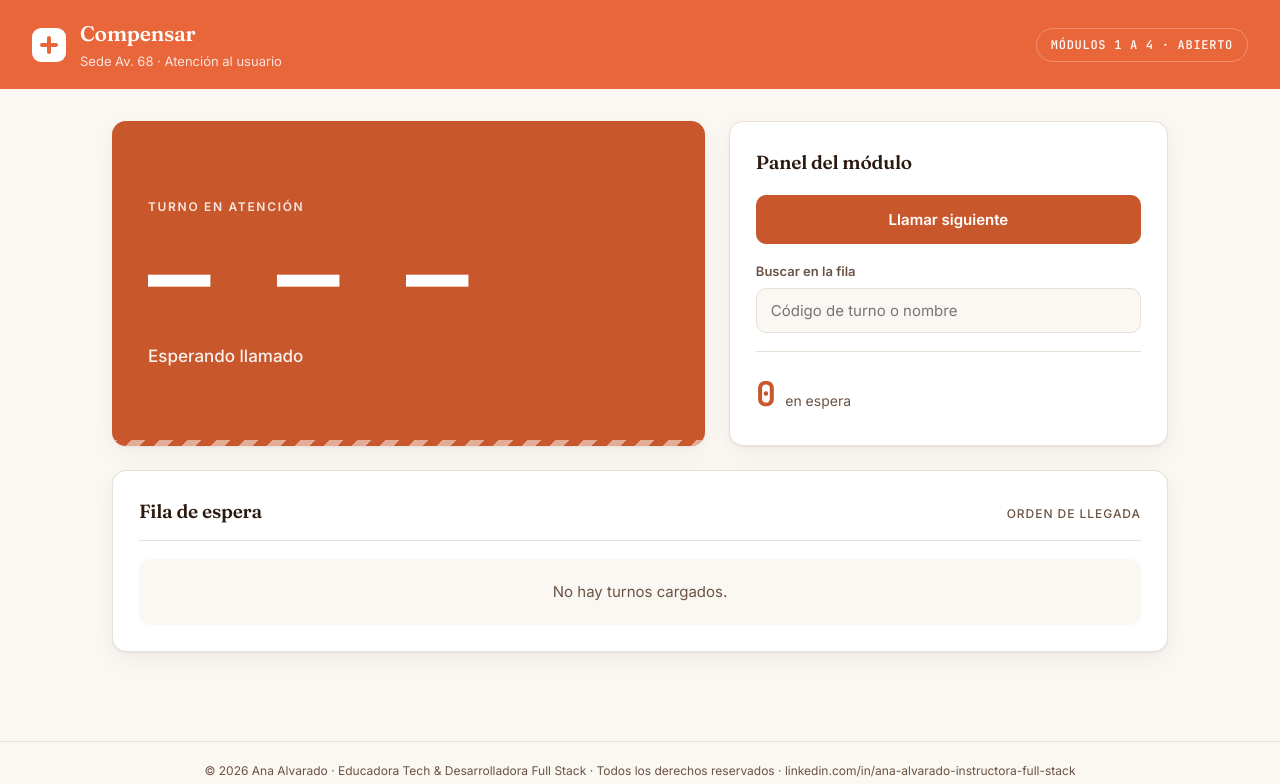
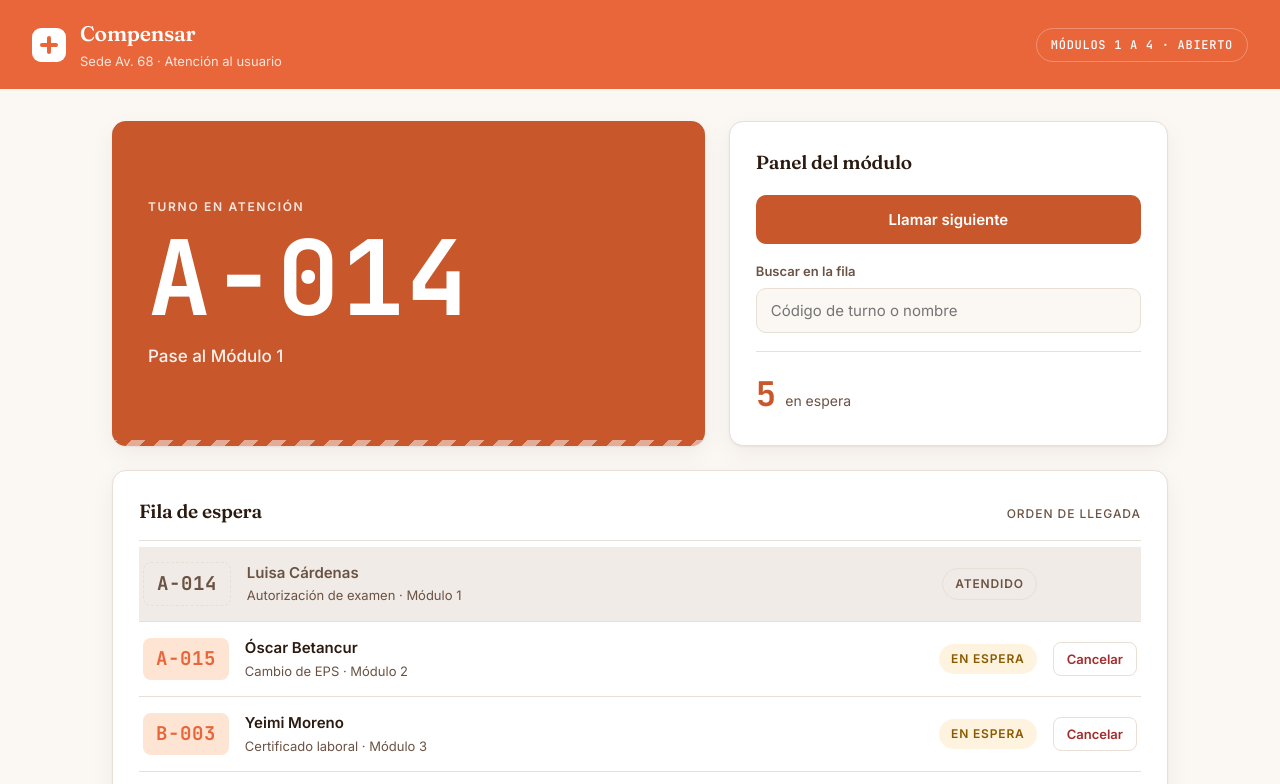
Before and after one commit to AnaMariaAlvaradoM/Lab_EventosJS_CH15, a website: page tablero/index.html in a window 1280 px wide. Both pictures are taken after a click on the button "Llamar siguiente". Shown: the top 784 px of the page. Drawn offline with Linux system fonts and the light colour scheme.

Commit message:
chore(app.js): add exc from 1 to 6

```diff
--- a/tablero/app.js
+++ b/tablero/app.js
@@ -28,7 +28,13 @@ const turnos = [
 //   buscador · contadorFila · mensajeVacio
 // ============================================================
 
-// Tu código aquí
+const visorNumero = document.getElementById("visorNumero");
+const visorModulo = document.getElementById("visorModulo");
+const listaEspera = document.getElementById("listaEspera");
+const btnLlamar = document.getElementById("btnLlamar");
+const buscador = document.getElementById("buscador");
+const contadorFila = document.getElementById("contadorFila");
+const mensajeVacio = document.getElementById("mensajeVacio");
 
 // ============================================================
 // Ejercicio 02 · pintarFila(): del arreglo a la pantalla
@@ -49,7 +55,57 @@ const turnos = [
 //   mensajeVacio.hidden = turnos.length > 0;
 // ============================================================
 
-// Tu código aquí
+function pintarFila(){
+
+listaEspera.innerHTML = "";
+
+const fragment = new DocumentFragment();
+
+
+for(let turno of turnos){
+  const li = document.createElement("li");
+  li.classList.add("turno");
+  li.dataset.codigo = turno.codigo;
+  li.dataset.modulo = turno.modulo;
+  li.dataset.nombre = turno.nombre;
+  if(!turno.atendido){
+
+      li.innerHTML =`
+        <span class = "turno__codigo">${turno.codigo}</span>
+        <div class = "turno__datos">
+          <p class = "turno__nombre">${turno.nombre}</p>
+          <p class = "turno__tramite">${turno.tramite} · ${turno.modulo}</p>
+        </div>
+        <span class = "turno__estado">En espera</span>
+        <button class="turno__cancelar" data-accion = "cancelar">Cancelar</button>
+      `
+
+  }else{
+      li.innerHTML =`
+        <span class = "turno__codigo">${turno.codigo}</span>
+        <div class = "turno__datos">
+          <p class = "turno__nombre">${turno.nombre}</p>
+          <p class = "turno__tramite">${turno.tramite} · ${turno.modulo}</p>
+        </div>
+        <span class = "turno__estado">Atendido</span>
+        <button class="turno__cancelar" data-accion = "cancelar">Cancelar</button>`
+
+      li.classList.add("turno--atendido");
+  }
+  fragment.appendChild(li);
+}
+
+//   - guarda en cada <li> el código, el módulo y el nombre del
+//     turno con dataset (data-codigo, data-modulo, data-nombre);
+//   - crea un <button class="turno__cancelar">Cancelar</button>
+//     con dataset.accion = "cancelar" y agrégalo al <li>.
+
+  mensajeVacio.hidden = turnos.length > 0;
+  listaEspera.appendChild(fragment);
+  actualizarContador();
+}
+
+pintarFila();
 
 // ============================================================
 // Ejercicio 03 · Llamar al siguiente (evento click)
@@ -62,7 +118,29 @@ const turnos = [
 // Conéctala al botón con addEventListener("click", ...).
 // ============================================================
 
-// Tu código aquí
+function llamarSiguiente(){
+
+  let atendioAlguien = false;
+
+  for(let turno of turnos){
+    if(!turno.atendido){
+      turno.atendido = true;
+      visorNumero.textContent = `${turno.codigo}`;
+      visorModulo.textContent = `Pase al ${turno.modulo}`;
+      pintarFila();
+      atendioAlguien = true;
+      break;
+    }
+  }
+
+  if(!atendioAlguien){
+    visorNumero.textContent = "— — —";
+    visorModulo.textContent = "No hay turnos en espera.";
+  }
+
+}
+
+btnLlamar.addEventListener("click",llamarSiguiente);
 
 // ============================================================
 // Ejercicio 04 · Estados con classList
@@ -72,7 +150,7 @@ const turnos = [
 // "Atendido" en vez de "En espera".
 // ============================================================
 
-// (Este ejercicio se resuelve dentro de pintarFila, arriba)
+
 
 // ============================================================
 // Ejercicio 05 · El contador
@@ -82,19 +160,19 @@ const turnos = [
 // contador. Llámala al final de pintarFila.
 // ============================================================
 
-// Tu código aquí
+function actualizarContador(){
+  const contador = document.querySelectorAll("li:not(.turno--atendido)"); //Toca hacer una discriminacion con la pseudo clase :not() pa traer todos los elementos que no tengan X clase
+  contadorFila.textContent = `${contador.length}`;
+}
 
 // ============================================================
 // Ejercicio 06 · Datos escondidos con dataset y el botón Cancelar
 // ============================================================
 // Dentro de pintarFila:
-//   - guarda en cada <li> el código, el módulo y el nombre del
-//     turno con dataset (data-codigo, data-modulo, data-nombre);
-//   - crea un <button class="turno__cancelar">Cancelar</button>
-//     con dataset.accion = "cancelar" y agrégalo al <li>.
+
 // ============================================================
 
-// (Este ejercicio se resuelve dentro de pintarFila, arriba)
+
 
 // ============================================================
 // Ejercicio 07 · Cancelar con UN solo escuchador (delegación)
@@ -105,7 +183,7 @@ const turnos = [
 // repinta. Conéctala a la LISTA (no a cada botón).
 // ============================================================
 
-// Tu código aquí
+const btnCancelar = document.querySelector("");
 
 // ============================================================
 // Ejercicio 08 · Búsqueda en vivo (evento input)
--- a/tablero/index.html
+++ b/tablero/index.html
@@ -50,10 +50,10 @@ El <script> de app.js va al final del <body>: no lo muevas.
       <p class="visor__rotulo">Turno en atención</p>
 
       <!-- HUECO 1: este párrafo necesita un id -->
-      <p class="visor__numero">— — —</p>
+      <p id= "visorNumero"class="visor__numero">— — —</p>
 
       <!-- HUECO 2: este párrafo necesita un id -->
-      <p class="visor__modulo">Esperando llamado</p>
+      <p id= "visorModulo" class="visor__modulo">Esperando llamado</p>
     </section>
 
     <!-- ============================================================
@@ -71,6 +71,7 @@ El <script> de app.js va al final del <body>: no lo muevas.
         <label class="panel__etiqueta" for="buscador">Buscar en la fila</label>
         <!-- HUECO 3: este input necesita un id -->
         <input
+          id="buscador"
           class="panel__input"
           type="text"
           placeholder="Código de turno o nombre">
@@ -79,7 +80,7 @@ El <script> de app.js va al final del <body>: no lo muevas.
       <div class="panel__conteo">
         <p class="conteo">
           <!-- HUECO 4: este span necesita un id -->
-          <span class="conteo__cifra">0</span>
+          <span id="contadorFila" class="conteo__cifra">0</span>
           <span class="conteo__texto">en espera</span>
         </p>
       </div>
@@ -97,7 +98,7 @@ El <script> de app.js va al final del <body>: no lo muevas.
       </div>
 
       <!-- HUECO 5: esta lista necesita un id -->
-      <ul class="fila__lista"></ul>
+      <ul id="listaEspera" class="fila__lista"></ul>
 
       <p class="fila__vacia" id="mensajeVacio">No hay turnos cargados.</p>
     </section>
```
